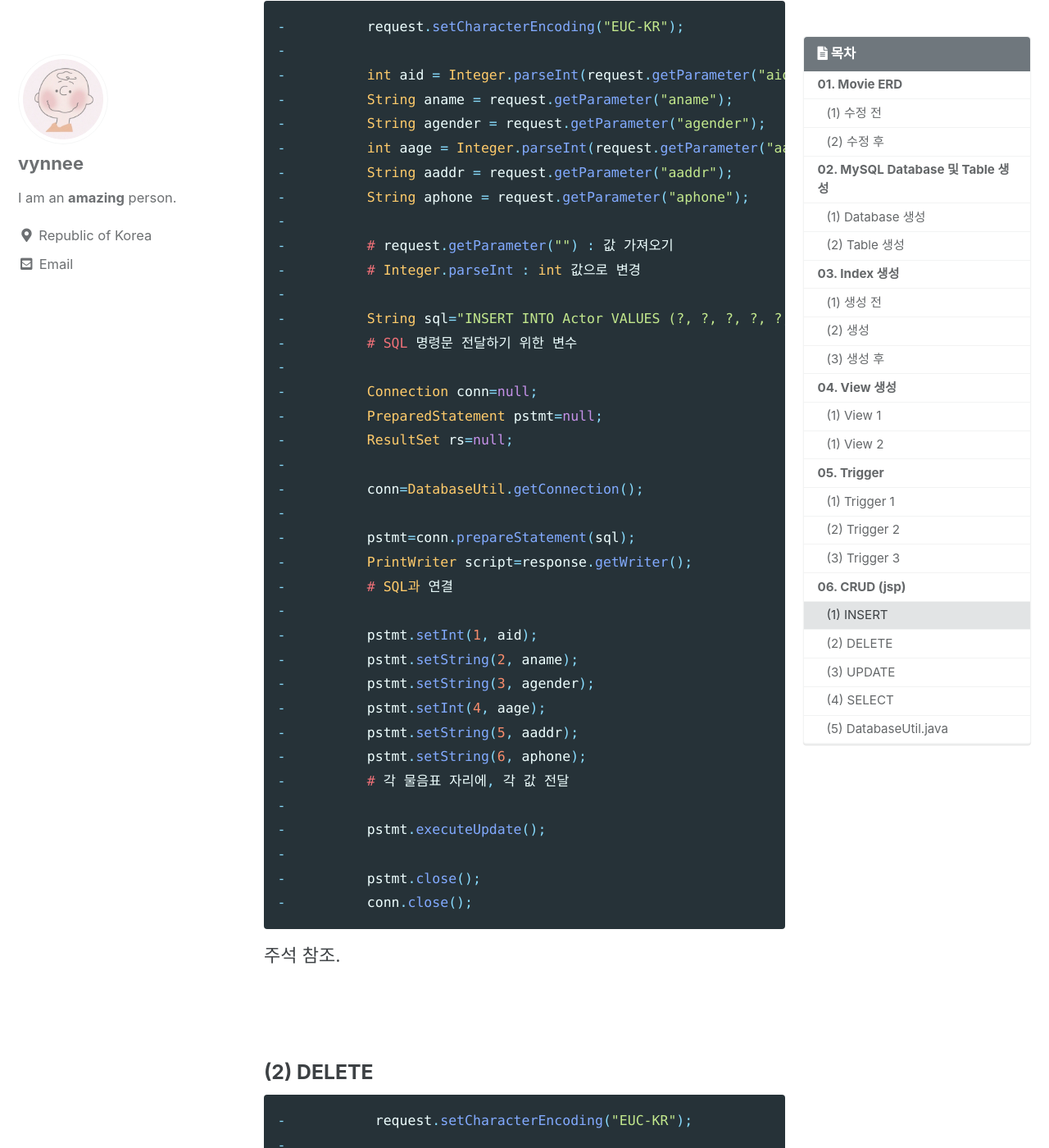
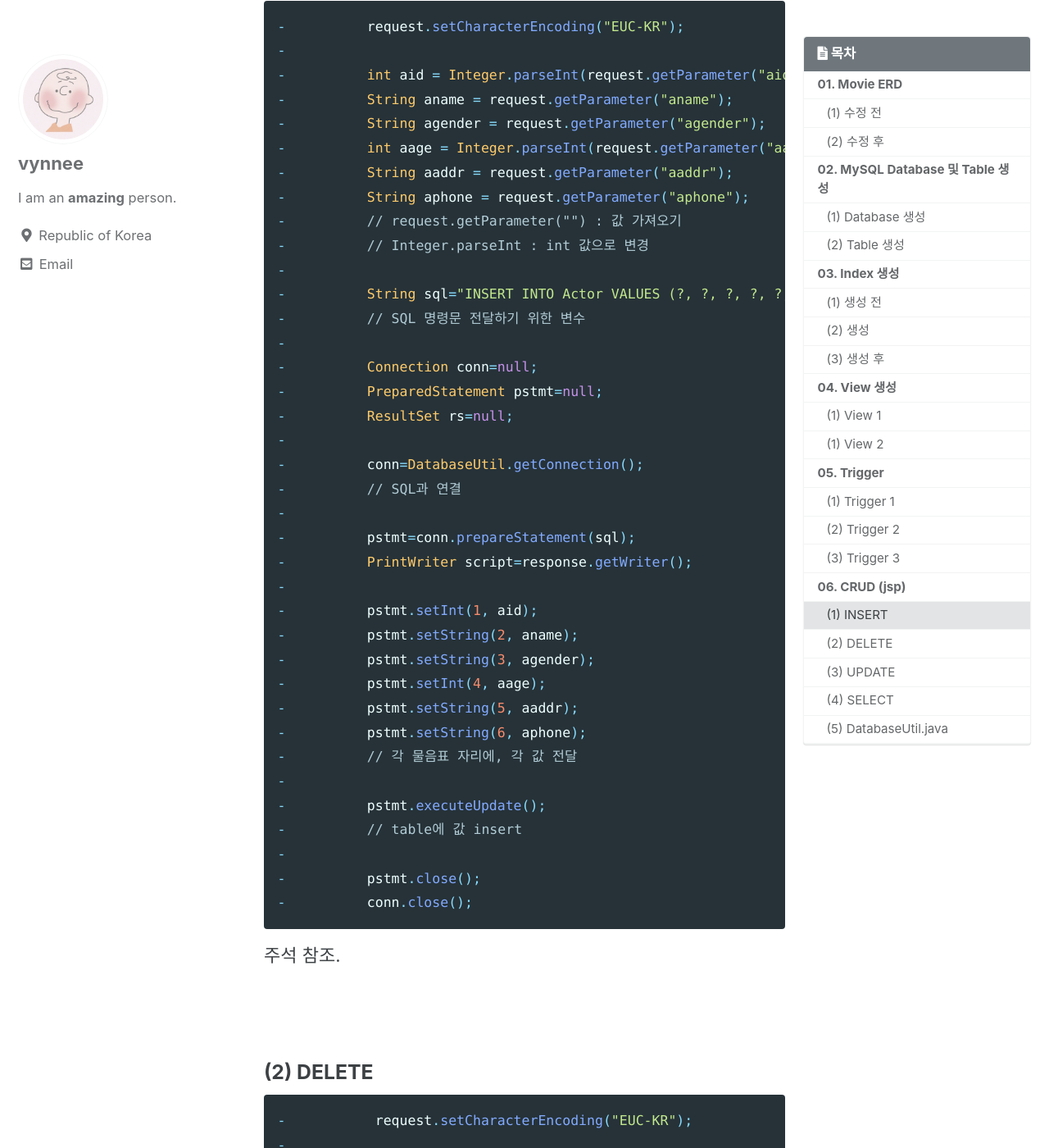
Before and after one commit to vynnee/vynnee.github.io, a Jekyll site: the page built from _posts/2020-12/eclipse/2020-12-28-db1.md, in a window 1280 px wide and 1400 px high, scrolled down 14225 px. Shown: the whole window at 82% size. Built offline with Jekyll 4.4.1, drawn with Linux system fonts in a browser that asks for light colours; cached includes are drawn as plain includes; comment, search, counter and statistics services are not loaded; some of the changed text lies outside the part shown.

Commit message:
Update 2020-12-28-db1.md

````diff
--- a/_posts/2020-12/eclipse/2020-12-28-db1.md
+++ b/_posts/2020-12/eclipse/2020-12-28-db1.md
@@ -429,22 +429,21 @@ mysql> select * from Performs_in;
 -	   int aage = Integer.parseInt(request.getParameter("aage"));
 -	   String aaddr = request.getParameter("aaddr");
 -	   String aphone = request.getParameter("aphone");
--
--	   # request.getParameter("") : 값 가져오기
--	   # Integer.parseInt : int 값으로 변경
+-	   // request.getParameter("") : 값 가져오기
+-	   // Integer.parseInt : int 값으로 변경
 -
 -	   String sql="INSERT INTO Actor VALUES (?, ?, ?, ?, ?, ?)";
--	   # SQL 명령문 전달하기 위한 변수
+-	   // SQL 명령문 전달하기 위한 변수
 -
 -	   Connection conn=null;
 -	   PreparedStatement pstmt=null;
 -	   ResultSet rs=null;
 -
 -	   conn=DatabaseUtil.getConnection();
+-	   // SQL과 연결
 -
 -	   pstmt=conn.prepareStatement(sql);
 -	   PrintWriter script=response.getWriter();
--	   # SQL과 연결
 -
 -	   pstmt.setInt(1, aid);
 -	   pstmt.setString(2, aname);
@@ -452,9 +451,10 @@ mysql> select * from Performs_in;
 -	   pstmt.setInt(4, aage);
 -	   pstmt.setString(5, aaddr);
 -	   pstmt.setString(6, aphone);
--	   # 각 물음표 자리에, 각 값 전달
+-	   // 각 물음표 자리에, 각 값 전달
 -
 -	   pstmt.executeUpdate();
+-	   // table에 값 insert
 -
 -	   pstmt.close();
 -	   conn.close();
@@ -468,10 +468,12 @@ mysql> select * from Performs_in;
 -	    request.setCharacterEncoding("EUC-KR");
 -
 -	    int aid = Integer.parseInt(request.getParameter("aid"));
+-	    // aid 값 가져와서 int로 변환
 -
 -	    Connection conn=null;
 -	    PreparedStatement pstmt=null;
 -	    String sql = "DELETE FROM Actor WHERE AID = ?";
+-	    // 가져온 aid의 값과 동일하다면, 해당 애트리뷰트 삭제
 -
 -	    conn=DatabaseUtil.getConnection();
 -
@@ -481,10 +483,14 @@ mysql> select * from Performs_in;
 -	    pstmt.setInt(1, aid);
 -
 -	    pstmt.executeUpdate();
+-	    // 변경사항 update. 즉 delete 한 내용을 갱신.
 -
 -	    pstmt.close();
 -	    conn.close();
 ```
+주석 참조.
+
+<br>
 
 ### (3) UPDATE
 ```java
````
